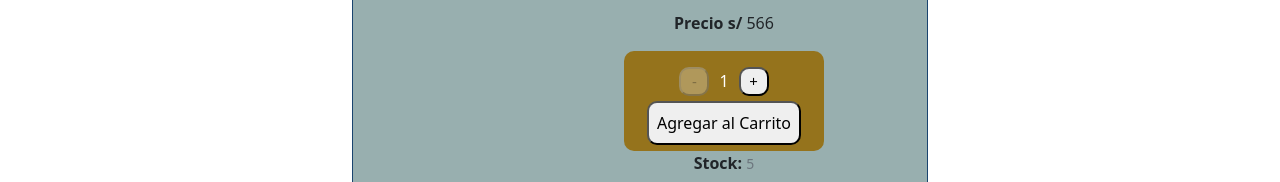
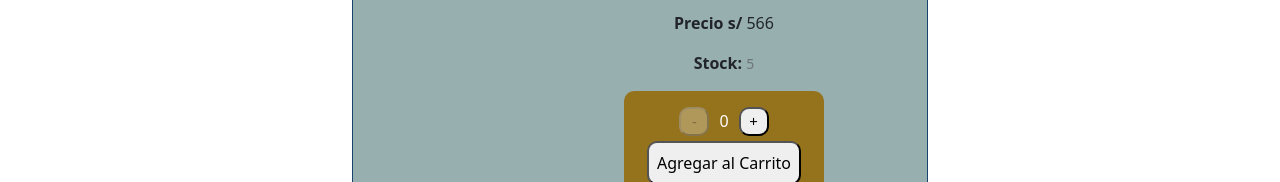
Before and after one commit to bryanelera97/muebleriahellera-elera, a React (Create React App) app: page /producto/1 in a window 1280 px wide. Shown: the part 380-562 px from the top of the page. Built offline with nearby package versions, Linux system fonts and the light colour scheme; data requests are answered from the project's data file.

Commit message:
octavo entregable

```diff
--- a/src/App.js
+++ b/src/App.js
@@ -5,7 +5,7 @@ import{BrowserRouter,Routes,Route} from 'react-router-dom';
 import ItemListContainer from './components/Items/ItemListContainer/ItemListContainer';
 import NavBarExample from './components/Navbar/navbar'
 import ItemDetailContainer from "./components/Items/ItemDetailContainer/ItemDetailContainer";
-
+import Carrito from './components/Cart/Carrito';
 
 
 function App() {
@@ -18,6 +18,7 @@ function App() {
                   <Route path='/' element={<ItemListContainer saludo="LISTA DE PRODUCTOS"/>}/>
                   <Route path='/categoria/:id' element={<ItemListContainer saludo="LISTA DE PRODUCTOS"/>}/>
                   <Route path='/producto/:id' element={<ItemDetailContainer/>}/>
+                  <Route path='/carrito' element={<Carrito/>}/>
               </Routes>
           </section>
       </BrowserRouter>
@@ -26,4 +27,5 @@ function App() {
   );
 }
 
+
 export default App;
--- /dev/null
+++ b/src/components/Cart/Carrito.js
@@ -0,0 +1,9 @@
+
+
+function Carrito() {
+    return (
+        <h1> Estas en el Carrito </h1>
+
+    );
+}
+export default Carrito;
--- a/src/components/Items/ItemCount/ItemCount.js
+++ b/src/components/Items/ItemCount/ItemCount.js
@@ -1,8 +1,8 @@
-import { useState } from "react"
+
 import './ItemCount.css';
 
-const ItemCount = ({initial, stock, onAdd}) => {
-    const [count, setContador]=useState(initial)
+const ItemCount = ({initial, stock, onAdd,count,setContador}) => {
+
     const sumarCount = ()=>{
         if(count<stock){
             setContador(count + 1)
@@ -24,7 +24,7 @@ const ItemCount = ({initial, stock, onAdd}) => {
                 <span className="numeroConteo">{count}</span>
                 <button className="boton2" disabled={count >= stock} onClick={sumarCount}>+</button>
                 <div>
-                    <button className="agregarCarrito" disabled={stock <= 0} onClick={() => onAdd(count)}>Agregar al  Carrito</button>
+                    <button className="agregarCarrito" disabled={stock <= 0} onClick={onAdd}>Agregar al  Carrito</button>
                 </div>
             </div>
         </>
--- a/src/components/Items/ItemDetail/ItemDetail.css
+++ b/src/components/Items/ItemDetail/ItemDetail.css
@@ -6,3 +6,10 @@
     border-color: #1a446f;
     background: rgba(130, 158, 158, 0.82);
 }
+
+button{
+
+
+    border-radius: 3%;
+
+}
--- a/src/components/Items/ItemDetail/ItemDetail.js
+++ b/src/components/Items/ItemDetail/ItemDetail.js
@@ -1,14 +1,17 @@
 import ItemCount from "../ItemCount/ItemCount";
 import '../ItemDetail/ItemDetail.css'
+import { useState } from "react"
+import { useNavigate } from "react-router-dom";
+const ItemDetail = ({producto})=>{
+    const [count, setContador]=useState(0)
+    const [compra,setCompra]=useState(false)
 
-const ItemDetail = ({producto})=>{
-
-    const onAdd = (item) => {
-
-        console.log (`Compraste ${item} unidades`);
+    const onAdd = () => {
+       setCompra(true)
     }
 
-    return(
+    const navegar= useNavigate()
+     return(
         <>
             <div className="card mb-3">
                 <div className="row g-2">
@@ -20,8 +23,13 @@ const ItemDetail = ({producto})=>{
                             <h5 className="card-title" style={{textAlign:'center'}}>{producto.name}</h5>
                             <p className="card-text" style={{textAlign:'justify'}}><strong>Descripción: </strong>{producto.description}</p>
                             <p className="card-text"><strong>Precio s/ </strong> {producto.precio}</p>
-                            <ItemCount initial={1} stock={producto.stock} onAdd={onAdd} />
                             <p className="card-text"><strong>Stock: </strong><small className="text-muted">{producto.stock}</small></p>
+                            {
+                            compra ? <button onClick={()=>navegar("/carrito")}   ><strong>ir al carrito</strong></button> : <ItemCount initial={1} stock={producto.stock} onAdd={onAdd}  count={count} setContador={setContador} />
+
+                            }
+
+
                         </div>
                     </div>
                 </div>
```
